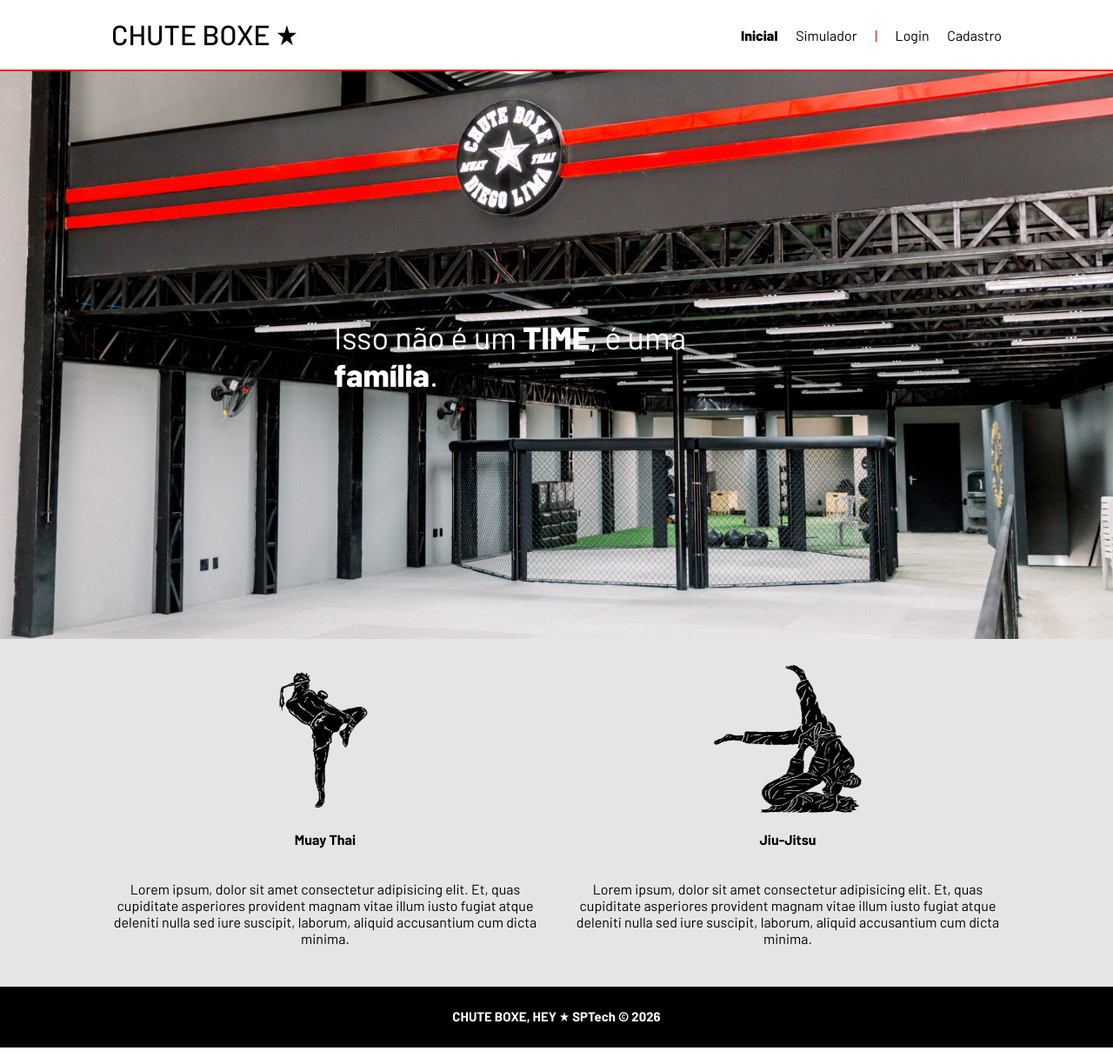
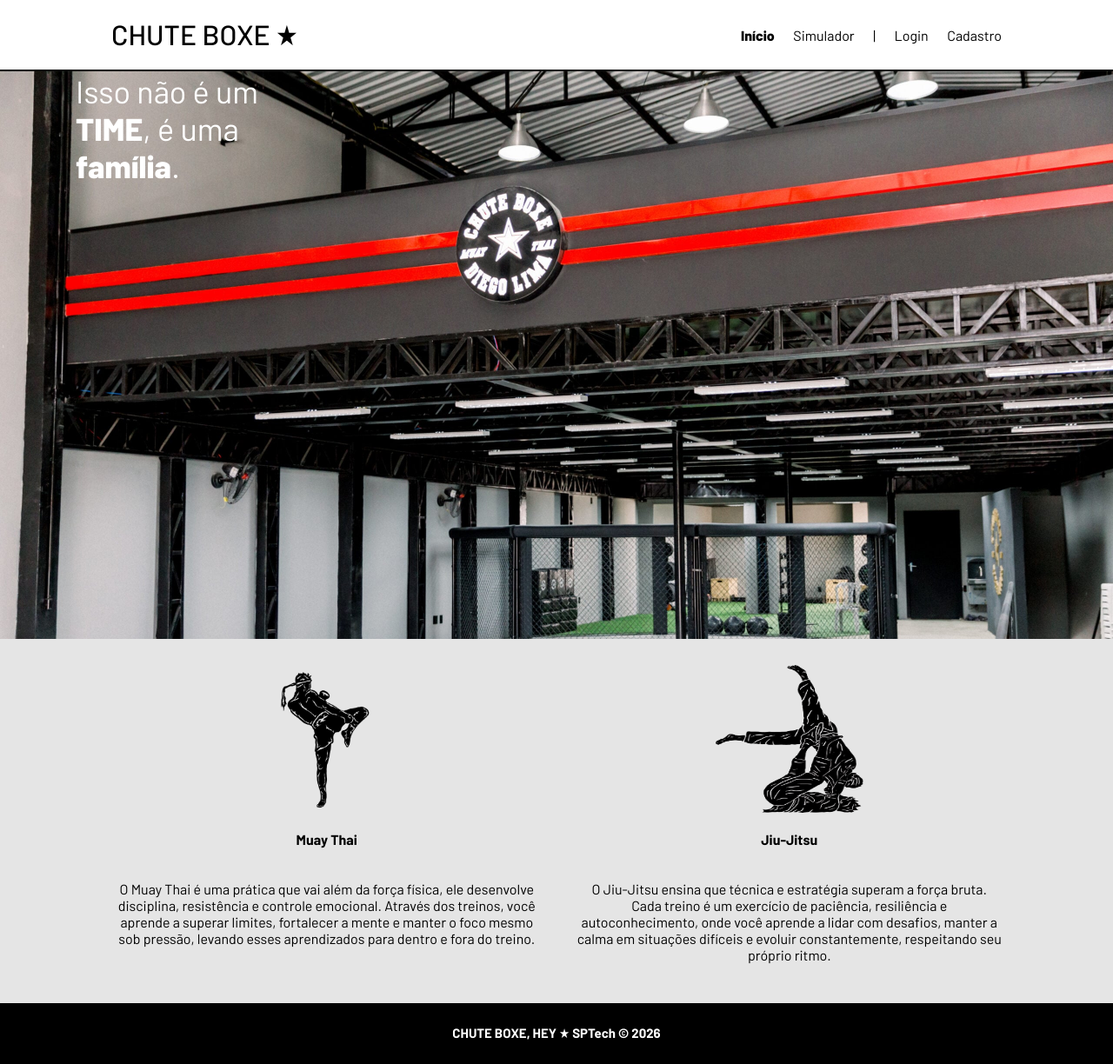
Before and after one commit to cauasptech/Projeto-PI-Individual, a website: page public/index.html in a window 1280 px wide. Shown: the whole page at 87% size. Drawn offline with Linux system fonts and the light colour scheme.

Commit message:
Atualizando Header

```diff
--- a/public/css/estilo.css
+++ b/public/css/estilo.css
@@ -23,7 +23,7 @@
 
 .header {
   height: var(--tamanho-header);
-  border-bottom: 2px solid #ec0d0d;
+  border-bottom: 2px solid #000000;
 }
 
 .header .container {
@@ -47,7 +47,7 @@
   align-items: center;
   justify-content: space-between;
   list-style: none;
-  color: #ec0d0d;
+  color: #000000;
 }
 
 .titulo {
@@ -67,18 +67,17 @@
   color: white;
   background-image: url('../assets/imgs/academia.jpg');
   background-size: cover;
-  background-position: center;
+
 }
 
 .banner .container {
-  justify-content: center;
   align-items: center;
-  height: 100%;
+  height: 20%;
 }
 
 .banner .container p {
-  width: 50%;
-  margin: 0;
+  width: 22%;
+  margin: -4%;
   padding: 0;
   font-size: 36px;
 }
@@ -217,7 +216,7 @@
   font-weight: 600;
   font-size: 18px;
   color: #fff;
-  background-color: #ff0000;
+  background-color:   #ff0000;
   width: 120px;
   height: 30px;
   align-self: center;
--- a/public/index.html
+++ b/public/index.html
@@ -21,7 +21,7 @@
         <h1 class="titulo">CHUTE BOXE ★</h1>
         <ul class="navbar">
           <li class="agora">
-            <a href="#">Inicial</a>
+            <a href="#">Início</a>
           </li>
           <li>
             <a href="simulador.html">Simulador</a>
@@ -49,16 +49,16 @@
           <div class="box">
             <img src="assets/imgs/muaythai.png">
             <h4>Muay Thai</h4>
-            <p>Lorem ipsum, dolor sit amet consectetur adipisicing elit. Et, quas cupiditate asperiores provident magnam
-              vitae illum iusto fugiat atque deleniti nulla sed iure suscipit, laborum, aliquid accusantium cum dicta
-              minima.</p>
+            <p>O Muay Thai é uma prática que vai além da força física, ele desenvolve disciplina, resistência e controle emocional.
+              Através dos treinos, você aprende a superar limites, fortalecer a mente e manter o foco mesmo sob pressão,
+              levando esses aprendizados para dentro e fora do treino.</p>
             </div>
           <div class="box">
             <img src="assets/imgs/jiujitsu.png">
             <h4>Jiu-Jitsu</h4>
-            <p>Lorem ipsum, dolor sit amet consectetur adipisicing elit. Et, quas cupiditate asperiores provident magnam
-              vitae illum iusto fugiat atque deleniti nulla sed iure suscipit, laborum, aliquid accusantium cum dicta
-              minima.</p>
+            <p>O Jiu-Jitsu ensina que técnica e estratégia superam a força bruta. Cada treino é um exercício de paciência,
+              resiliência e autoconhecimento, onde você aprende a lidar com desafios, manter a calma em situações difíceis
+              e evoluir constantemente, respeitando seu próprio ritmo.</p>
           </div>
         </div>
       </div>
```
Also changed, not shown: public/cadastro.html (+1 -1 lines), public/login.html (+1 -1 lines), public/simulador.html (+1 -1 lines), public/assets/imgs/ironfit.jpeg (added).
